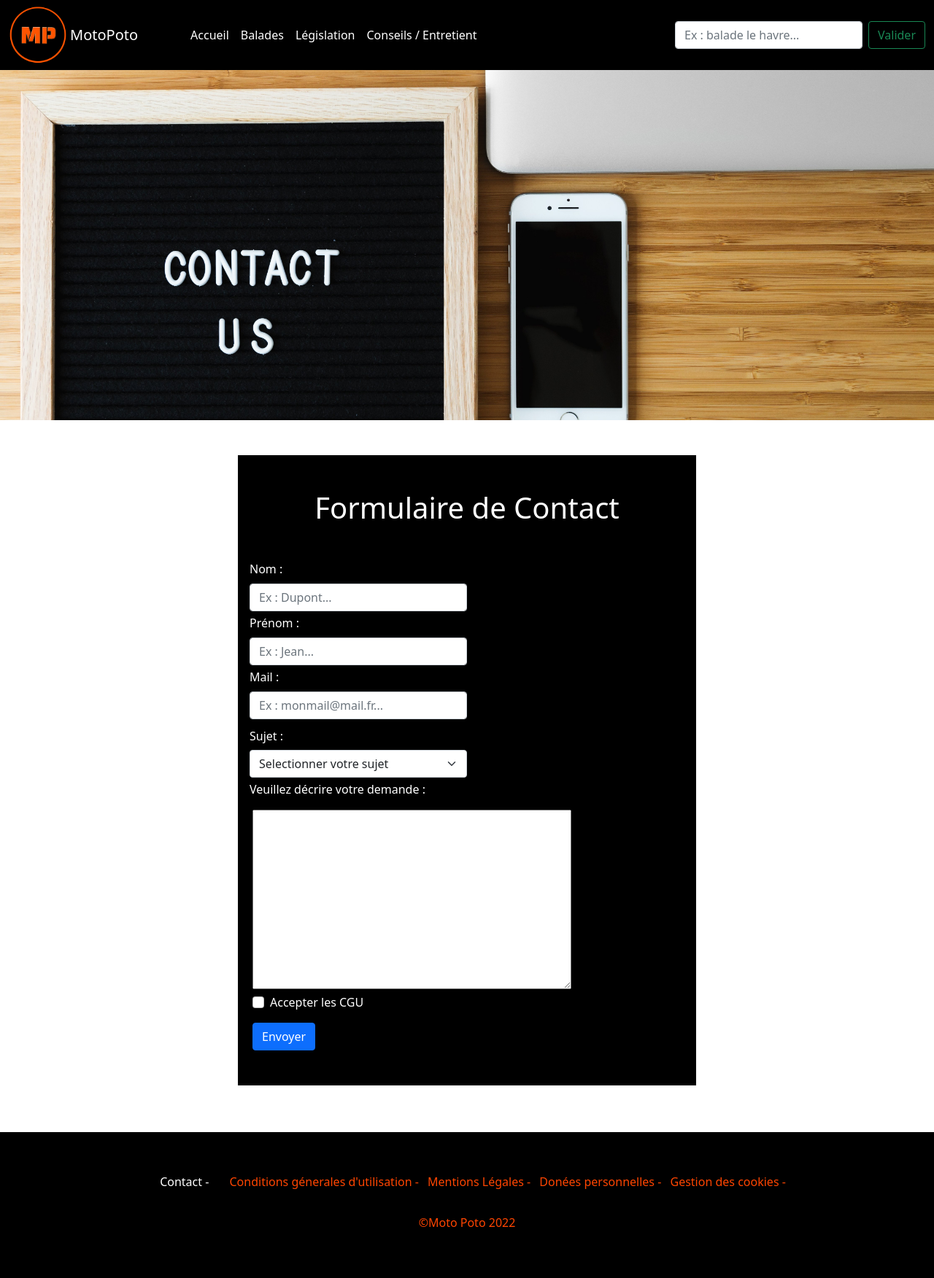
After one commit to M-roujolle/Lhriders, a PHP site: page /indexPageContact.php in a window 1280 px wide. The commit adds this page. Shown: the whole page at 73% size. Run offline with PHP 8.4, Linux system fonts and the light colour scheme; some libraries are stand-ins or nearby versions.

Commit message:
réalisation page contact

```diff
--- a/assets/css/style.css
+++ b/assets/css/style.css
@@ -16,6 +16,13 @@
 
 .principalePictConsEnt {
     background: no-repeat center/100% url("../img/conseilsentretient.jpeg");
+    height: 30rem;
+    background-attachment: fixed;
+    background-size: cover;
+}
+
+.principalePictContact {
+    background: no-repeat center/100% url("../img/contactus.jpg");
     height: 30rem;
     background-attachment: fixed;
     background-size: cover;
--- a/balades.php
+++ b/balades.php
@@ -65,7 +65,7 @@ require "data/data.php";
 
             <ul class="list-inline">
                 <li class="list-inline-item">
-                    <p>Contact -</p>
+                    <a class="nav-link active text-white" aria-current="page" href="indexPageContact.php">Contact -</a>
                 </li>
                 <li class="list-inline-item">
                     <p>Conditions génerales d'utilisation -</p>
--- /dev/null
+++ b/controllers/controllerIndexPageContact.php
@@ -0,0 +1,47 @@
+<?php
+
+$regexNom = "/^[a-zA-ZàáâäãåąčćęèéêëėįìíîïłńòóôöõøùúûüųūÿýżźñçčšžÀÁÂÄÃÅĄĆČĖĘÈÉÊËÌÍÎÏĮŁŃÒÓÔÖÕØÙÚÛÜŲŪŸÝŻŹÑßÇŒÆČŠŽ∂ð '-]{2,30}$/u";
+// $rexgexMail = "/^([a-z.-]+)@([a-z]+).([a-z]){2,4}$/u";
+
+$arrayError = [];
+
+if (!empty($_POST)) {
+
+    if (isset($_POST["nom"])) {
+        if (empty($_POST["nom"])) {
+            $arrayError["nom"] = "Veuillez saisir votre nom";
+        } elseif (!preg_match($regexNom, $_POST["nom"])) {
+            $arrayError["nom"] = "Format invalide";
+        }
+    }
+
+    if (isset($_POST["prenom"])) {
+        if (empty($_POST["prenom"])) {
+            $arrayError["prenom"] = "Veuillez saisir votre prenom";
+        } elseif (!preg_match($regexNom, $_POST["prenom"])) {
+            $arrayError["prenom"] = "Format invalide";
+        }
+    }
+
+    if (isset($_POST["mail"])) {
+        if (empty($_POST["mail"])) {
+            $arrayError["mail"] = "Veuillez saisir votre mail";
+        } elseif (!filter_var($_POST["mail"], FILTER_VALIDATE_EMAIL)) {;
+            $arrayError["mail"] = "Format invalide";
+        }
+    }
+    if (isset($_POST["select"])) {
+        if (empty($_POST["select"]) || $_POST["select"] == 0) {
+            $arrayError["select"] = "Veuillez saisir votre sujet";
+        }
+    }
+    if (isset($_POST["story"])) {
+        if (empty($_POST["story"])) {
+            $arrayError["story"] = "Veuillez saisir votre sujet";
+        }
+    }
+
+    if (!isset($_POST["checkBox"])) {
+        $arrayError["checkBox"] = "Veuillez valider les CGU";
+    }
+}
--- a/index.php
+++ b/index.php
@@ -23,7 +23,7 @@ require "data/data.php";
     <nav class="navbar navbar-expand-lg navbar-light sticky-top navColor">
         <div class="container-fluid">
             <img class="logo" src="assets/img/logomoto.png">
-            <a class="navbar-brand text-white ps-1" href="#">MotoPoto</a>
+            <a class="navbar-brand text-white ps-1" href="index.php">MotoPoto</a>
             <button class="navbar-toggler bg-white" type="button" data-bs-toggle="collapse" data-bs-target="#navbarSupportedContent" aria-controls="navbarSupportedContent" aria-expanded="false" aria-label="Toggle navigation">
                 <span class="navbar-toggler-icon"></span>
             </button>
@@ -169,10 +169,9 @@ require "data/data.php";
 
     <footer>
         <div class="footer-basic mt-5 text-center selectColor pb-5 pt-5">
-
             <ul class="list-inline">
                 <li class="list-inline-item">
-                    <p>Contact -</p>
+                    <a class="nav-link active text-white" aria-current="page" href="indexPageContact.php">Contact -</a>
                 </li>
                 <li class="list-inline-item">
                     <p>Conditions génerales d'utilisation -</p>
--- /dev/null
+++ b/indexPageContact.php
@@ -0,0 +1,178 @@
+<?php
+require("controllers/controllerIndexPageContact.php");
+?>
+
+<!DOCTYPE html>
+<html lang="fr">
+
+<head>
+    <meta charset="UTF-8">
+    <meta http-equiv="X-UA-Compatible" content="IE=edge">
+    <meta name="viewport" content="width=device-width, initial-scale=1.0">
+    <link href="https://cdn.jsdelivr.net/npm/bootstrap@5.1.3/dist/css/bootstrap.min.css" rel="stylesheet" integrity="sha384-1BmE4kWBq78iYhFldvKuhfTAU6auU8tT94WrHftjDbrCEXSU1oBoqyl2QvZ6jIW3" crossorigin="anonymous">
+    <link rel="stylesheet" href="assets/css/style.css">
+    <link rel="stylesheet" href="https://cdn.jsdelivr.net/npm/bootstrap-icons@1.7.2/font/bootstrap-icons.css">
+    <title>Contact</title>
+</head>
+
+<body>
+
+    <!-- NAVBAR------------------------------------------------------------------------------------------------------------------------->
+
+    <nav class="navbar navbar-expand-lg navbar-light sticky-top navColor">
+        <div class="container-fluid">
+            <img class="logo" src="assets/img/logomoto.png">
+            <a class="navbar-brand text-white ps-1" href="index.php">MotoPoto</a>
+            <button class="navbar-toggler bg-white" type="button" data-bs-toggle="collapse" data-bs-target="#navbarSupportedContent" aria-controls="navbarSupportedContent" aria-expanded="false" aria-label="Toggle navigation">
+                <span class="navbar-toggler-icon"></span>
+            </button>
+            <div class="collapse navbar-collapse" id="navbarSupportedContent">
+                <ul class="navbar-nav me-auto mb-2 mb-lg-0 ms-5">
+                    <li class="nav-item">
+                        <a class="nav-link active text-white" aria-current="page" href="index.php">Accueil</a>
+                    </li>
+                    <li class="nav-item">
+                        <a class="nav-link active text-white" href="balades.php">Balades</a>
+                    </li>
+                    <li class="nav-item">
+                        <a class="nav-link active text-white" href="legislation.php">Législation</a>
+                    </li>
+                    <li class="nav-item">
+                        <a class="nav-link active text-white" href="conseils.php">Conseils / Entretient</a>
+                    </li>
+                </ul>
+                <form class="d-flex">
+                    <input class="form-control me-2" type="search" placeholder="Ex : balade le havre..." aria-label="Search">
+                    <button class="btn btn-outline-success" type="submit">Valider</button>
+                </form>
+            </div>
+        </div>
+    </nav>
+
+    <!-- image de fond------------------------------------------------------------------------------------------------->
+    <div class="principalePictContact">
+    </div>
+
+    <!-- Formulaire de contact-------------------------------------------------------------------------------------------->
+
+    <?php if (!empty($_POST) && empty($arrayError)) { ?>
+
+        <div class="text-center pt-5">
+            <h1>Voici votre demande, nous vous en remercions. Nous allons vous contacter dans les plus bref délais :<h1><br>
+                    <p>Votre nom : "<?= htmlspecialchars($_POST['nom']); ?>"</p>
+                    <p>Votre prénom : "<?= htmlspecialchars($_POST['prenom']); ?>"</p>
+                    <p>Votre mail : "<?= htmlspecialchars($_POST['mail']); ?>"</p>
+                    <p>Votre demande : "<?= htmlspecialchars($_POST['select']); ?>"</p>
+                    <p>Votre commentaire : "<?= htmlspecialchars($_POST['story']); ?>"</p>
+                    <a class="btn btn-success mt-5" href="index.php">Retour à l'accueil</a>
+        </div>
+
+
+
+    <?php } else { ?>
+        <div class="row justify-content-center">
+            <div class=" col-lg-6 mt-5">
+                <div class="navColor text-white">
+                    <h1 class="text-center pt-5 mb-5">Formulaire de Contact</h1>
+
+
+                    <form action="indexPageContact.php" method="POST" class="ps-3 pe-3">
+
+                        <div class="mb-3">
+                            <label for="nom" class="form-label">Nom : </label><span class="text-danger">
+                                <?=
+                                $arrayError["nom"] ?? " ";
+                                ?>
+                            </span>
+                            <input value="<?= isset($_POST["nom"]) ? htmlspecialchars($_POST["nom"]) : "" ?>" name="nom" type="text" class="form-control w-50" id="nom" placeholder="Ex : Dupont...">
+
+                            <label for="prenom" class="form-label mt-1">Prénom : </label><span class="text-danger">
+                                <?=
+                                $arrayError["prenom"] ?? " ";
+                                ?>
+                            </span>
+                            <input value="<?= isset($_POST["prenom"]) ? htmlspecialchars($_POST["prenom"]) : "" ?>" name=" prenom" type="text" class="form-control w-50" id="prenom" placeholder="Ex : Jean...">
+
+                            <label for="mail" class="form-label mt-1">Mail : </label><span class="text-danger">
+                                <?=
+                                $arrayError["mail"] ?? " ";
+                                ?>
+                            </span>
+                            <input value="<?= isset($_POST["mail"]) ? htmlspecialchars($_POST["mail"]) : "" ?>" name=" mail" type="mail" class="form-control w-50" id="mail" placeholder="Ex : monmail@mail.fr...">
+
+                            <div class="mt-1">
+                                <label for="inputPassword6" class="col-form-label">Sujet :</label><span class="text-danger">
+                                    <?=
+                                    $arrayError["select"] ?? "";
+                                    ?>
+                                </span>
+                                <select for="select" name="select" required class="form-select w-50">
+                                    <option selected value="0">Selectionner votre sujet</option>
+                                    <option value="1">Un problème sur le site ?</option>
+                                    <option value="2">Besoin d'informations ?</option>
+                                    <option value="3">Autres</option>
+                                </select>
+
+                                <div class="mt-1">
+                                    <p>Veuillez décrire votre demande :</p>
+                                    <label for="inputPassword6" class="col-form-label"></label><span class="text-danger">
+                                        <?=
+                                        $arrayError["story"] ?? "";
+                                        ?>
+                                    </span>
+
+                                    <textarea id="story" name="story" required rows="10" cols="45"><?= isset($_POST["story"]) ? htmlspecialchars($_POST["story"]) : "" ?></textarea>
+                                </div>
+                                <div class="mb-3 form-check ms-1">
+                                    <input type="checkbox" class="form-check-input" name="checkBox" id="checkBox">
+                                    <label class="form-check-label" for="checkBox">Accepter les CGU</label><span class="text-danger">
+                                        <?=
+                                        $arrayError["checkBox"] ?? " ";
+                                        ?>
+                                    </span>
+                                </div>
+                                <button type="submit" class="btn btn-primary mb-5 ms-1">Envoyer</button>
+                            </div>
+                        </div>
+
+                    </form>
+
+                </div>
+            </div>
+        <?php } ?>
+
+
+
+        <!-- FOOTER----------------------------------------------------------------------------------------------------------------------------------------->
+
+        <footer>
+            <div class="footer-basic mt-5 text-center selectColor pb-5 pt-5">
+
+                <ul class="list-inline">
+                    <li class="list-inline-item">
+                        <a class="nav-link active text-white" aria-current="page" href="indexPageContact.php">Contact -</a>
+                    </li>
+                    <li class="list-inline-item">
+                        <p>Conditions génerales d'utilisation -</p>
+                    </li>
+                    <li class="list-inline-item">
+                        <p> Mentions Légales -</p>
+                    </li>
+                    <li class="list-inline-item">
+                        <p> Donées personnelles -</p>
+                    </li>
+                    <li class="list-inline-item">
+                        <p> Gestion des cookies -</p>
+                    </li>
+                </ul>
+                <p class="copyright">©Moto Poto 2022</p>
+            </div>
+        </footer>
+
+
+
+        <script src="https://cdn.jsdelivr.net/npm/bootstrap@5.1.3/dist/js/bootstrap.bundle.min.js" integrity="sha384-ka7Sk0Gln4gmtz2MlQnikT1wXgYsOg+OMhuP+IlRH9sENBO0LRn5q+8nbTov4+1p" crossorigin="anonymous">
+        </script>
+</body>
+
+</html>
--- a/legislation.php
+++ b/legislation.php
@@ -94,7 +94,7 @@ require "data/data.php";
 
             <ul class="list-inline">
                 <li class="list-inline-item">
-                    <p>Contact -</p>
+                    <a class="nav-link active text-white" aria-current="page" href="indexPageContact.php">Contact -</a>
                 </li>
                 <li class="list-inline-item">
                     <p>Conditions génerales d'utilisation -</p>
```
Also changed, not shown: conseils.php (+13 -8 lines), assets/img/contactus.jpg (added).
